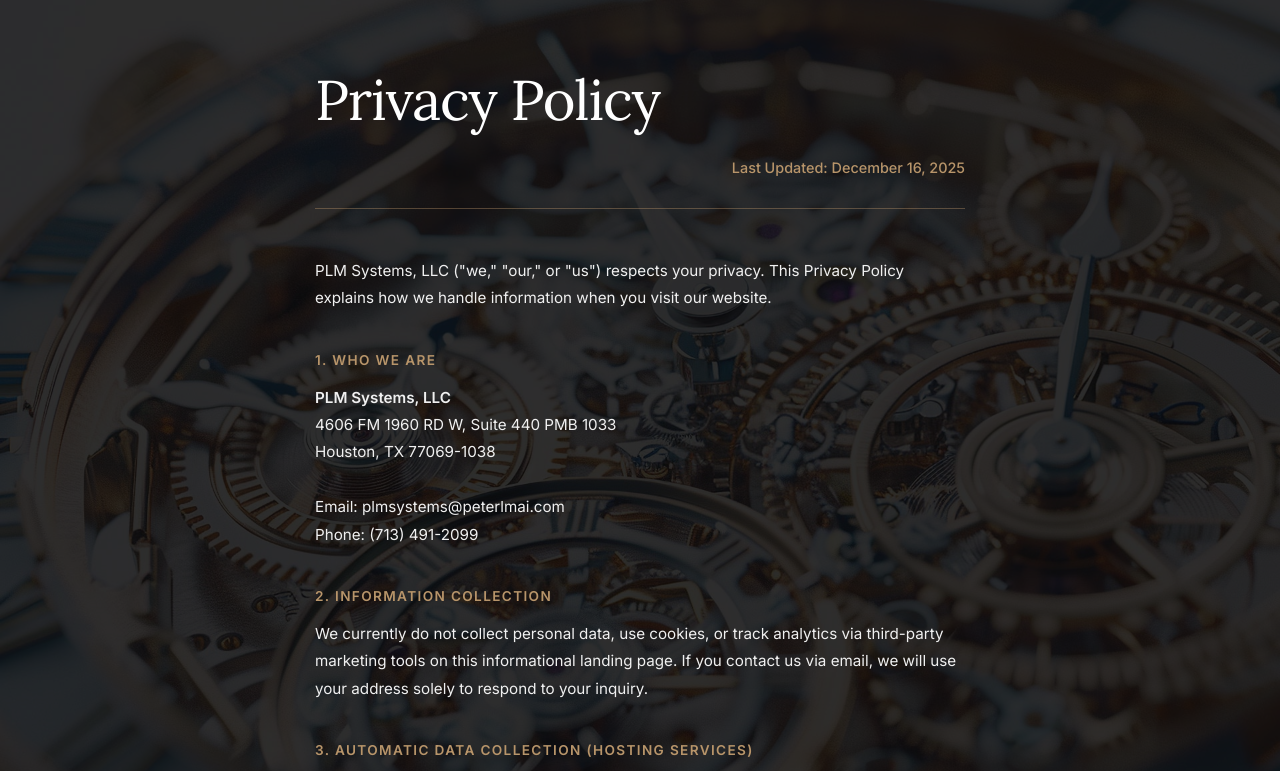
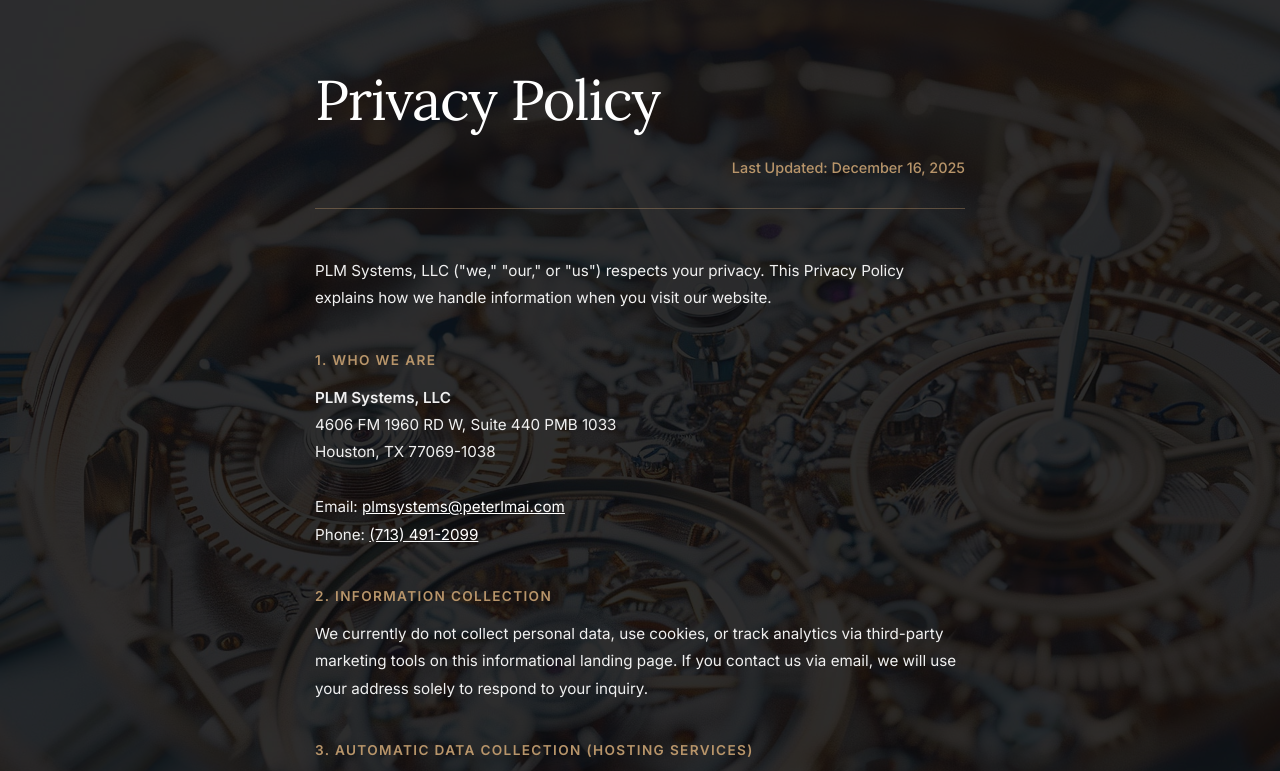
Before and after one commit to petermai6655/PLM-Systems, a plain HTML site: page privacy.html in a window 1280 px wide. Shown: the top 771 px of the page. Drawn offline with Linux system fonts and the light colour scheme.

Commit message:
Make contact info clickable in Privacy Policy

```diff
--- a/privacy.html
+++ b/privacy.html
@@ -35,8 +35,8 @@
                 4606 FM 1960 RD W, Suite 440 PMB 1033<br>
                 Houston, TX 77069-1038<br>
                 <br>
-                Email: plmsystems@peterlmai.com<br>
-                Phone: (713) 491-2099
+                Email: <a href="mailto:plmsystems@peterlmai.com">plmsystems@peterlmai.com</a><br>
+                Phone: <a href="tel:+17134912099">(713) 491-2099</a>
             </p>
 
             <h3 class="legal-section-title">2. Information Collection</h3>
```
